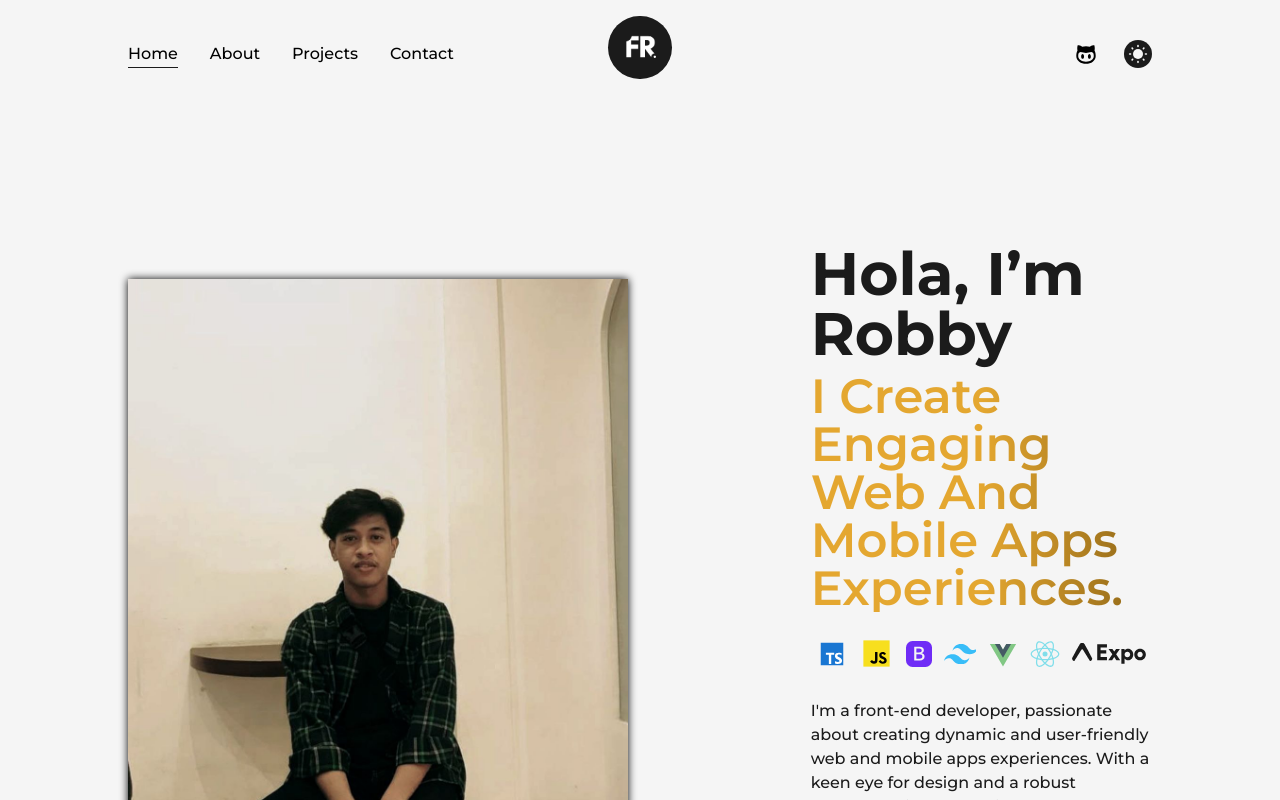
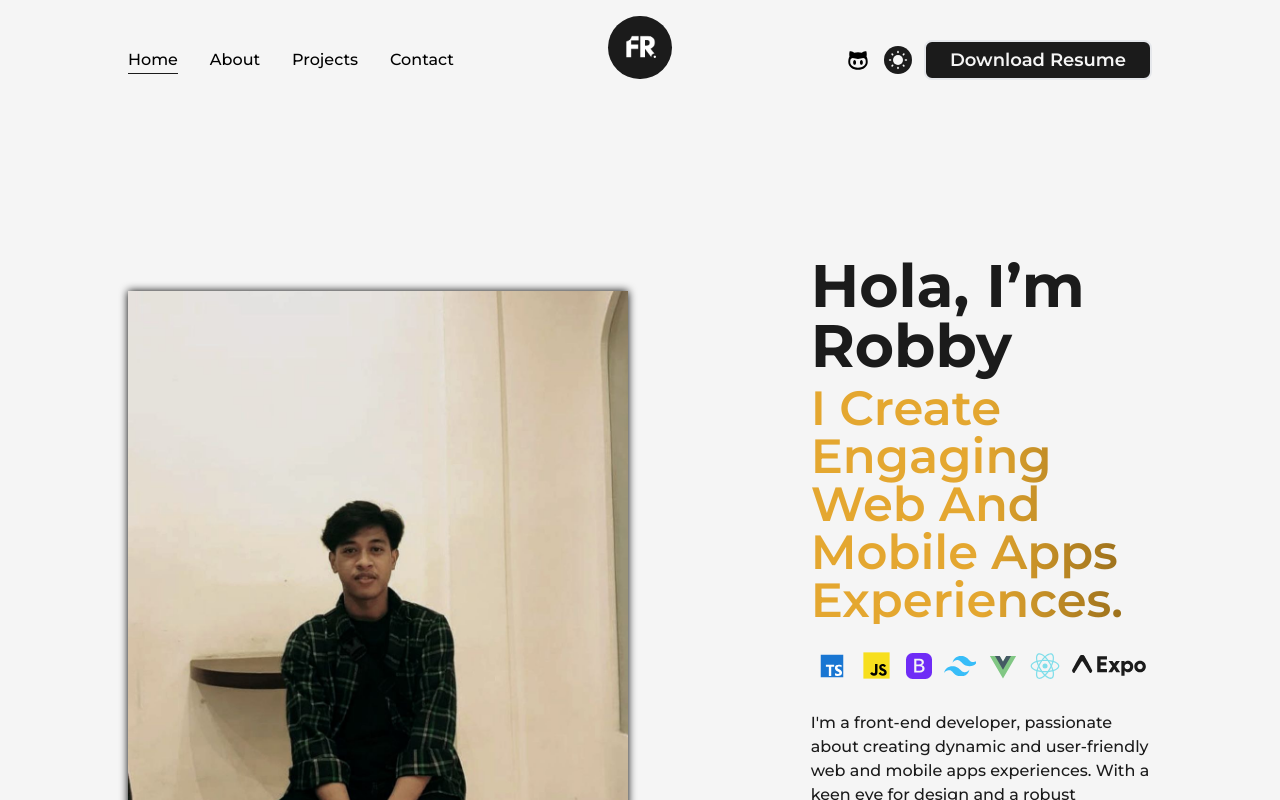
Before and after one commit to FthRobby/portofolio-next-v2, a Next.js app: page / in a window 1280 px wide. Shown: the top 800 px of the page. Built offline with nearby package versions, Linux system fonts and the light colour scheme.

Commit message:
🔥 update: add resume download button

```diff
--- a/src/components/Navbar.js
+++ b/src/components/Navbar.js
@@ -108,13 +108,10 @@ const Navbar = () => {
 
           {/* <CustomLink className="ml-4" href="/articles" title="Articles" /> */}
         </nav>
-        <nav
-          className="flex items-center justify-center flex-wrap lg:mt-2
-      "
-        >
+        <nav className="flex items-center justify-center flex-wrap lg:mt-2 gap-3">
           <motion.a
             target={"_blank"}
-            className="w-7 mr-3"
+            className="w-7"
             href="https://github.com/fthrobby"
             whileHover={{ y: -2 }}
             whileTap={{ scale: 0.9 }}
@@ -156,7 +153,7 @@ const Navbar = () => {
 
           <button
             onClick={() => setMode(mode === "light" ? "dark" : "light")}
-            className={`w-7 h-7 ease ml-3 flex items-center justify-center rounded-full p-1
+            className={`w-7 h-7 ease  flex items-center justify-center rounded-full p-1
             ${mode === "light" ? "bg-dark  text-light" : "bg-light  text-dark"}
             `}
             aria-label="theme-switcher"
@@ -167,6 +164,17 @@ const Navbar = () => {
               <MoonIcon className={"fill-dark"} />
             )}
           </button>
+
+          <a
+            download
+            href="/resume_FRobbySalam.pdf"
+            className="flex items-center rounded-lg border-2 border-solid bg-dark p-1 ease  px-6 text-lg font-semibold
+            capitalize text-light hover:border-dark hover:bg-transparent hover:text-dark
+            dark:bg-light dark:text-dark dark:hover:border-light dark:hover:bg-dark dark:hover:text-light
+            md:p-2 md:px-4 md:text-base"
+          >
+            Download Resume
+          </a>
         </nav>
       </div>
       {isOpen ? (
@@ -209,6 +217,18 @@ const Navbar = () => {
               href="/contact"
               title="Contact"
             />
+            <a
+              download
+              href="/resume_FRobbySalam.pdf"
+              className="flex items-center rounded-lg border-2 border-solid  p-1 ease  px-6 text-lg font-semibold
+              capitalize  hover:bg-transparent
+            text-dark bg-light  hover:text-light hover:border-light
+            dark:bg-dark dark:text-light dark:hover:border-dark dark:hover:bg-light
+            dark:hover:text-dark
+              md:p-2 md:px-4 md:text-base"
+            >
+              Download Resume
+            </a>
           </nav>
           <nav className="flex items-center justify-center mt-2">
             <motion.a
```
Also changed, not shown: 1 other file (tests, documents, lock files or other folders).
